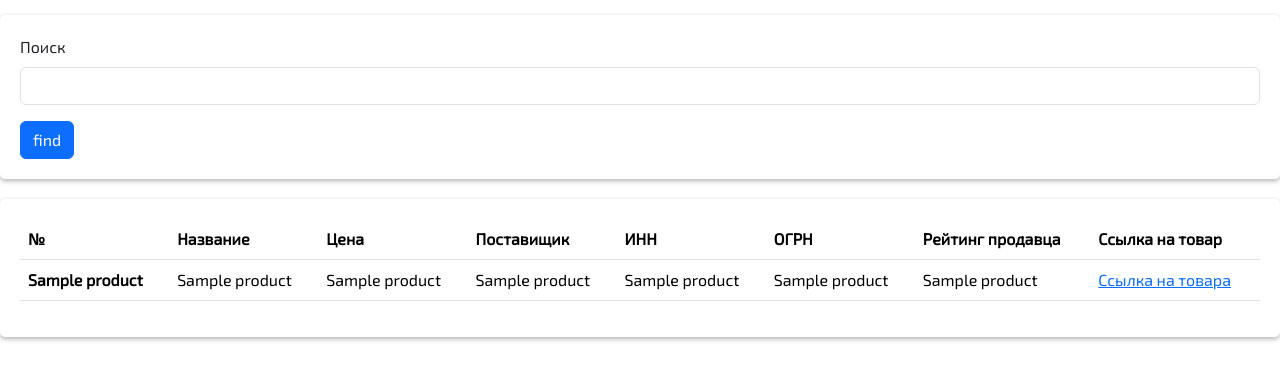
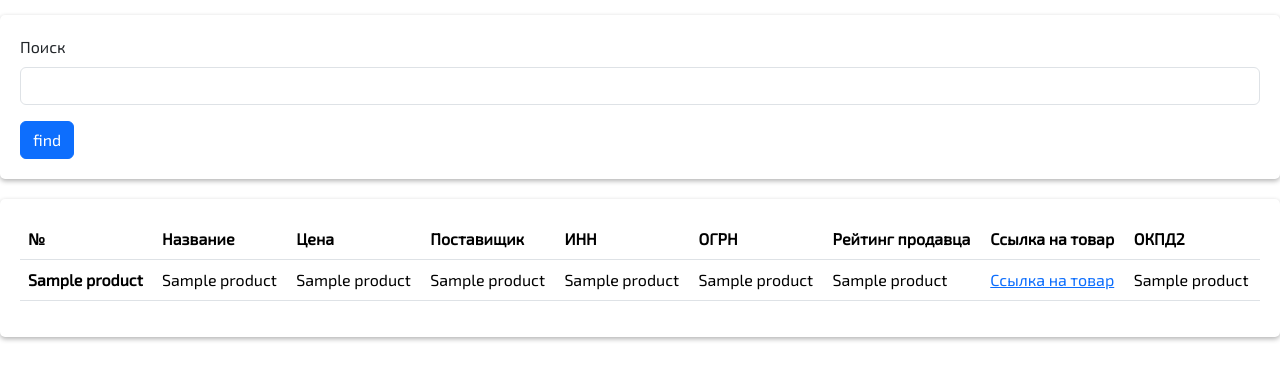
Before and after one commit to pltnkvart/RLTHack2023, a Flask app: template templates/index.html in a window 1280 px wide. Shown: the part 82-462 px from the top of the page. Run offline with Flask 3, Linux system fonts and the light colour scheme; the template is opened without the code that fills it: most values are stand-ins (such as "Sample title", 1, 10 or a date in 2020).

Commit message:
added okpd 2

```diff
--- a/main.py
+++ b/main.py
@@ -42,8 +42,11 @@ def index():
         index = 1
         for i in range(len(products)):
             find_providers = query_db('SELECT * FROM provider WHERE inn = ? or ogrn = ?', (products[i][7], products[i][8]))
+            find_kod = query_db('SELECT * FROM subcategory WHERE id = ?', (products[i][1],))
             for provider in find_providers:
                 products[i] = products[i] + (provider[3],)
+            for kod in find_kod:
+                products[i] = products[i] + (kod[2],)
             products[i] = products[i] + (index,)
             index += 1
         return render_template('index.html', products = products)
--- a/templates/index.html
+++ b/templates/index.html
@@ -51,20 +51,21 @@
                     <th scope="col">ОГРН</th>
                     <th scope="col">Рейтинг продавца</th>
                     <th scope="col">Ссылка на товар</th>
-
+                    <th scope="col">ОКПД2</th>
                 </tr>
             </thead>
             <tbody>
                 {% for product in products %}
                     <tr>
-                        <th scope="row">{{product[13]}}</th>
+                        <th scope="row">{{product[14]}}</th>
                         <td>{{product[6]}}</td>
                         <td>{{product[9]}}</td>
                         <td>{{product[12]}}</td>
                         <td>{{product[7]}}</td>
                         <td>{{product[8]}}</td>
                         <td>{{product[10]}}</td>
-                        <td><a href="{{product[11]}}">Ссылка на товара</a></td>
+                        <td><a href="{{product[11]}}">Ссылка на товар</a></td>
+                        <td>{{product[13]}}</td>
                     </tr>
                 {% endfor %}
             </tbody>
```
